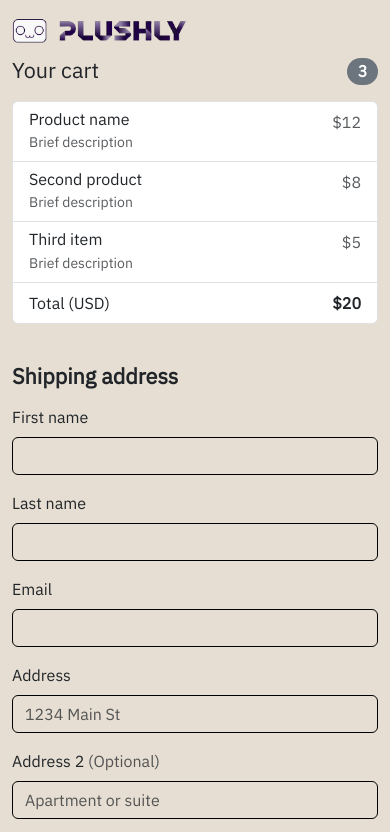
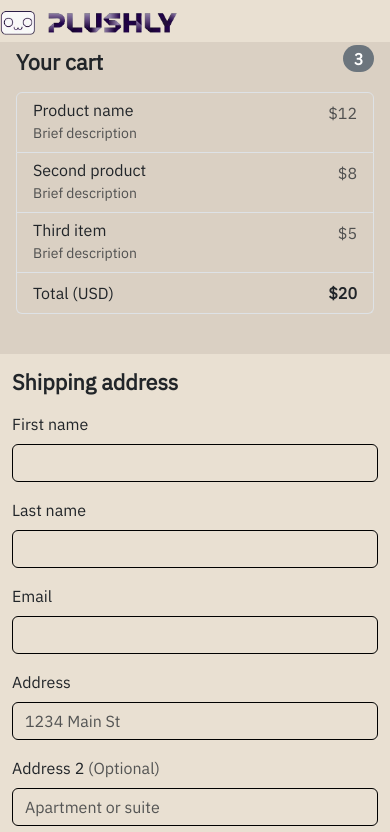
Before and after one commit to deli123/Plushly, a plain HTML site: page checkout.html in a window 390 px wide. Shown: the top 832 px of the page. Drawn offline with nearby package versions, Linux system fonts and the light colour scheme.

Commit message:
fix sizes at multiple breakpoints on checkout page

```diff
--- a/checkout.html
+++ b/checkout.html
@@ -41,50 +41,83 @@
     </header>
 
     <main>
-      <section class="container mw-1090">
-        <nav class="navbar navbar-expand navbar-light nav-logo-width">
+      <section class="container-fluid">
+        <!-- <nav class="navbar navbar-expand navbar-light nav-logo-width">
           <div class="nav navbar-nav logo-width">
             <a class="navbar-brand" href="index.html"
               ><img src="images/icons/logo.png" class="w-100"
             /></a>
           </div>
+        </nav> -->
+        <div class="row vh-100">
+          <div class="col-md-6 order-md-2 pb-4 px-0 even-darker-cream">
+            <div
+              class="col-12 col-lg-9 col-xl-6 mx-auto ms-xl-0 ps-xl-5 px-sm-0"
+            >
+              <nav
+                class="navbar navbar-expand navbar-light w-100 nav-logo-width darker-cream p-0"
+              >
+                <div class="nav navbar-nav logo-width">
+                  <a class="navbar-brand d-md-none" href="index.html"
+                    ><img src="images/icons/logo.png" class="w-100"
+                  /></a>
+                </div>
               </nav>
-        <div class="row">
-          <div class="col-md-4 order-md-2 mb-4">
-            <h4 class="d-flex justify-content-between align-items-center mb-3">
-              <span>Your cart</span>
+              <h4
+                class="d-flex justify-content-between align-items-center mb-3 mt-md-5 me-3"
+              >
+                <span class="fw-bold mt-2 ps-3">Your cart</span>
                 <span class="badge bg-secondary rounded-pill">3</span>
               </h4>
-            <ul class="list-group mb-3">
-              <li class="list-group-item d-flex justify-content-between">
+              <ul class="list-group mb-3 mx-3">
+                <li
+                  class="list-group-item d-flex justify-content-between bg-transparent"
+                >
                   <div>
                     <h6 class="my-0">Product name</h6>
                     <small class="text-muted">Brief description</small>
                   </div>
                   <span class="text-muted">$12</span>
                 </li>
-              <li class="list-group-item d-flex justify-content-between">
+                <li
+                  class="list-group-item d-flex justify-content-between bg-transparent"
+                >
                   <div>
                     <h6 class="my-0">Second product</h6>
                     <small class="text-muted">Brief description</small>
                   </div>
                   <span class="text-muted">$8</span>
                 </li>
-              <li class="list-group-item d-flex justify-content-between">
+                <li
+                  class="list-group-item d-flex justify-content-between bg-transparent"
+                >
                   <div>
                     <h6 class="my-0">Third item</h6>
                     <small class="text-muted">Brief description</small>
                   </div>
                   <span class="text-muted">$5</span>
                 </li>
-              <li class="list-group-item d-flex justify-content-between">
+                <li
+                  class="list-group-item d-flex justify-content-between bg-transparent"
+                >
                   <span>Total (USD)</span>
                   <strong>$20</strong>
                 </li>
               </ul>
             </div>
+          </div>
 
-          <div class="col-md-8 order-md-1">
+          <div class="col-md-6 order-md-1 darker-cream">
+            <div
+              class="col-md-12 col-lg-10 col-xl-9 col-xxl-8 mx-auto me-xl-0 pe-xl-5"
+            >
+              <nav class="navbar navbar-expand navbar-light nav-logo-width">
+                <div class="nav navbar-nav logo-width">
+                  <a class="navbar-brand d-none d-md-block" href="index.html"
+                    ><img src="images/icons/logo.png" class="w-100"
+                  /></a>
+                </div>
+              </nav>
               <h4 class="mb-3 fw-bold">Shipping address</h4>
               <form class="needs-validation" novalidate>
                 <div class="row">
@@ -161,7 +194,9 @@
                       id="country"
                       required
                     >
-                    <option hidden disabled selected value="">Select...</option>
+                      <option hidden disabled selected value="">
+                        Select...
+                      </option>
                       <option>United States</option>
                     </select>
                     <div class="invalid-feedback">
@@ -187,7 +222,9 @@
                       id="state"
                       required
                     >
-                    <option hidden disabled selected value="">Select...</option>
+                      <option hidden disabled selected value="">
+                        Select...
+                      </option>
                       <option>California</option>
                       <option>New York</option>
                     </select>
@@ -282,11 +319,12 @@
               </form>
             </div>
           </div>
+        </div>
       </section>
     </main>
 
-    <footer class="my-5 pt-5 text-muted text-center text-small">
+    <!-- <footer class="my-5 pt-5 text-muted text-center text-small">
       <p class="mb-1">&copy; Plushly</p>
-    </footer>
+    </footer> -->
   </body>
 </html>
--- a/css/styles.css
+++ b/css/styles.css
@@ -15,42 +15,43 @@ body {
   color: #111111;
 }
 
+.darker-cream {
+  background-color: #e9e0d2; /* darker mushroom cream color */
+}
+
+.even-darker-cream {
+  background-color: #dad0c3; /* even darker mushroom cream color */
+}
+
 .nav-link:hover {
   font-weight: bold;
   transition: all 0.3s;
 }
 
 .nav-logo-width {
-  width: 25%;
+  width: 50%;
+  min-width: 50%;
 }
 
 /* adjust the size of the logo at sm, md, lg breakpoints on the checkout page */
 @media (max-width: 576px) {
   .logo-width {
-    width: 70%;
-  }
-
-  .nav-logo-width {
-    width: 75%;
+    width: 50%;
   }
 }
 
 @media (min-width: 577px) and (max-width: 768px) {
   .logo-width {
-    width: 75%;
-  }
-
-  .nav-logo-width {
-    width: 50%;
+    width: 40%;
   }
 }
 
 @media (min-width: 769px) and (max-width: 992px) {
   .logo-width {
-    width: 50%;
+    width: 100%;
   }
 
   .nav-logo-width {
-    width: 75%;
+    width: 70%;
   }
 }
```
Lines whose indentation alone changed are shown as unchanged.
